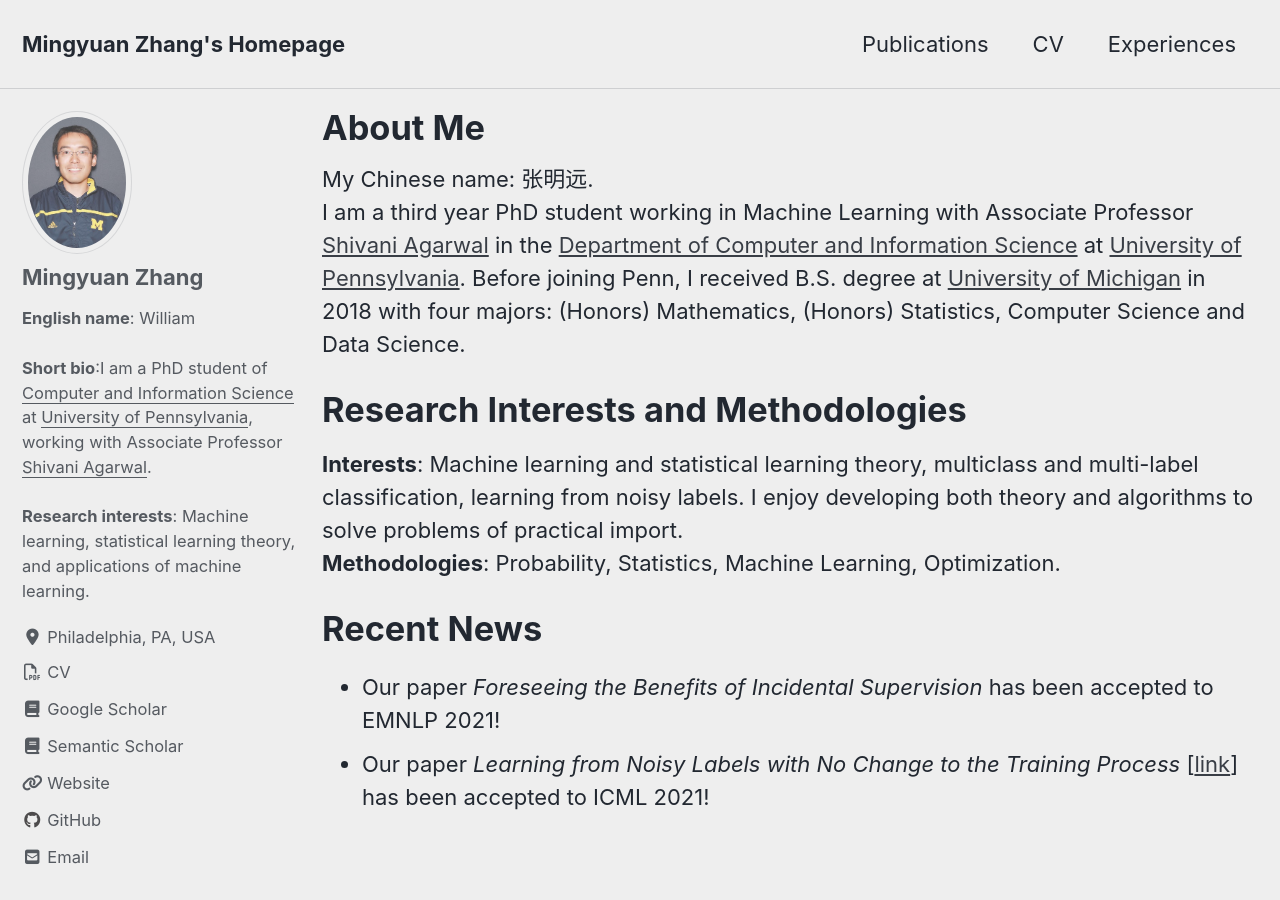
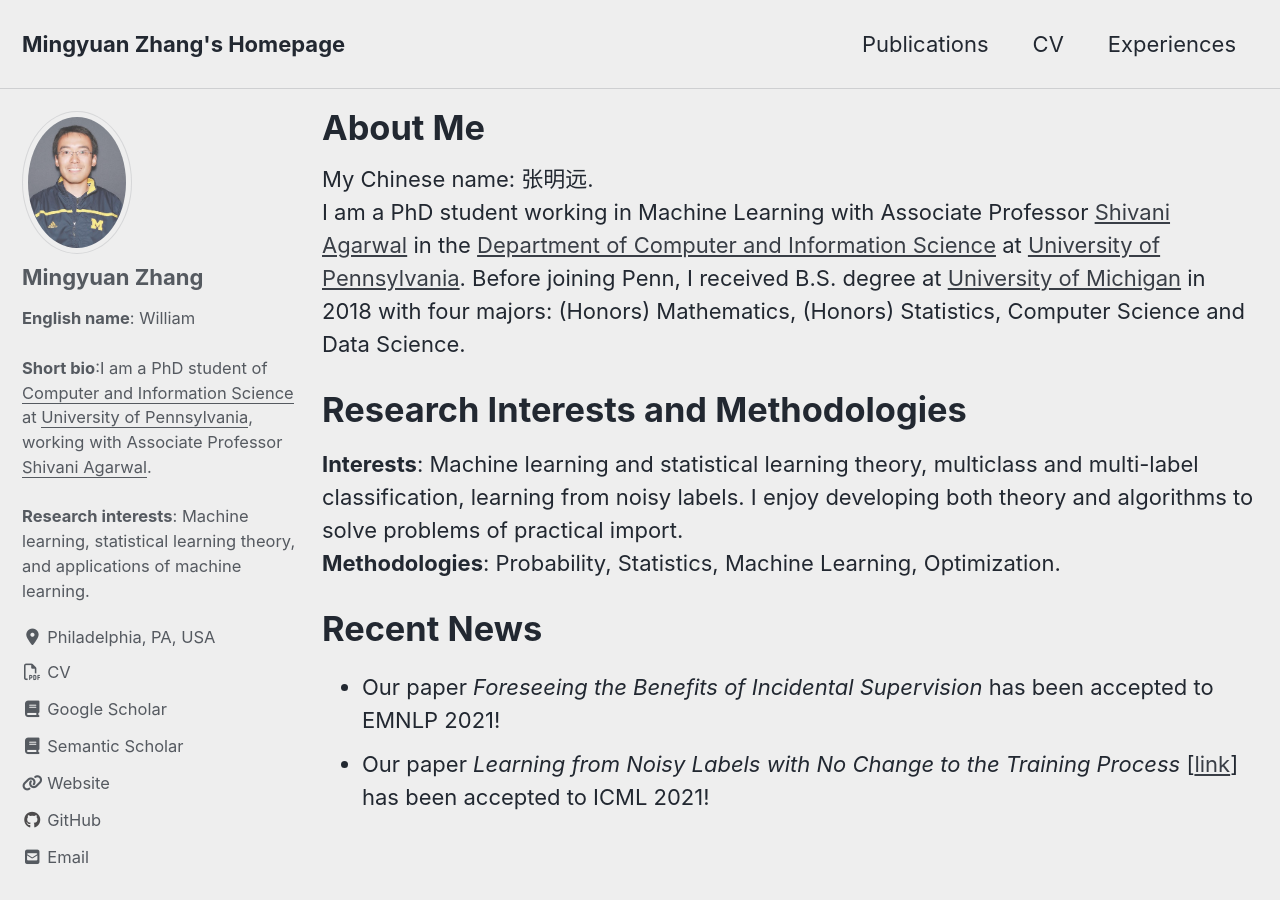
Before and after one commit to moshimowang/moshimowang.github.io, a Jekyll site: the page built from _pages/about.md, in a window 1280 px wide and 900 px high. Built offline with Jekyll 4.4.1, drawn with Linux system fonts in a browser that asks for light colours; cached includes are drawn as plain includes; nearby versions of some CDN libraries.

```diff
--- a/_pages/about.md
+++ b/_pages/about.md
@@ -11,7 +11,7 @@ redirect_from:
 ---
 
 My Chinese name: 张明远.<br>
-I am a third year PhD student working in Machine Learning with Associate Professor [Shivani Agarwal](https://www.shivani-agarwal.net) in the [Department of Computer and Information Science](https://www.cis.upenn.edu) at [University of Pennsylvania](https://home.www.upenn.edu). Before joining Penn, I received B.S. degree at [University of Michigan](https://www.umich.edu) in 2018 with four majors: (Honors) Mathematics, (Honors) Statistics, Computer Science and Data Science.
+I am a PhD student working in Machine Learning with Associate Professor [Shivani Agarwal](https://www.shivani-agarwal.net) in the [Department of Computer and Information Science](https://www.cis.upenn.edu) at [University of Pennsylvania](https://home.www.upenn.edu). Before joining Penn, I received B.S. degree at [University of Michigan](https://www.umich.edu) in 2018 with four majors: (Honors) Mathematics, (Honors) Statistics, Computer Science and Data Science.
 
 Research Interests and Methodologies
 ======
```
Also changed, not shown: _pages/experiences.md (+1 -1 lines), _pages/publications.md (+1 -0 lines).
